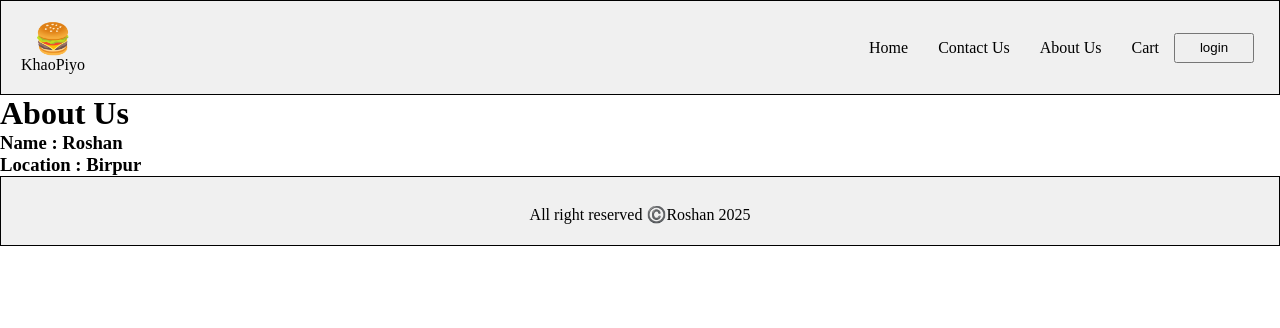
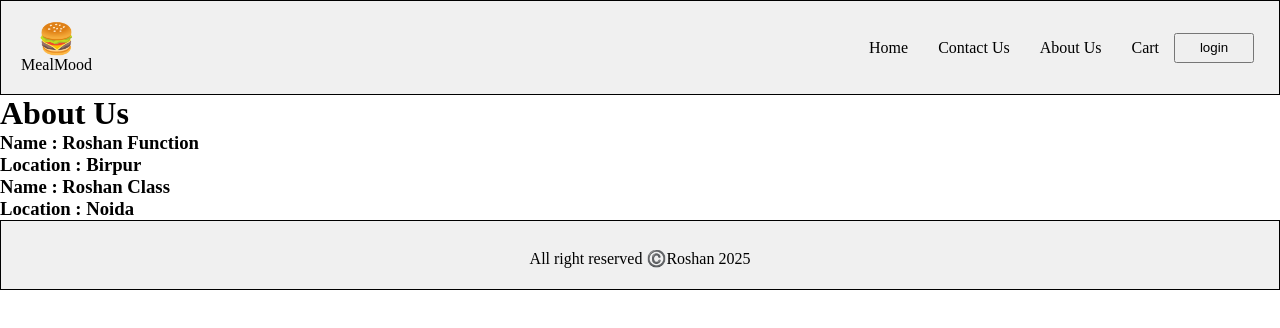
Before and after one commit to RoshnV18/MealMood, a React (Vite) app: page /about in a window 1280 px wide. Shown: the top 328 px of the page. Built offline with nearby package versions, Linux system fonts and the light colour scheme.

Commit message:
Upadate About Us Page

```diff
--- a/src/components/About.js
+++ b/src/components/About.js
@@ -1,3 +1,4 @@
+import { address } from "motion/react-client";
 import User from "./User.js";
 import UserClass from "./UserClass.js";
 
@@ -5,8 +6,8 @@ const About = () => {
   return (
     <div>
       <h1>About Us</h1>
-      <User name={"Roshan"} />
-      <UserClass />
+      <User name={"Roshan Function"} address={"Birpur"} />
+      <UserClass name={"Roshan Class"} address={"Noida"} />
     </div>
   );
 };
--- a/src/components/Header.js
+++ b/src/components/Header.js
@@ -12,7 +12,7 @@ const Header = () => {
     <div className="heading">
       <div className="logo">
         <div className="logo-img">🍔</div>
-        <div>KhaoPiyo</div>
+        <div>MealMood</div>
       </div>
       <div className="nav-items">
         <ul>
--- a/src/components/UserClass.js
+++ b/src/components/UserClass.js
@@ -1,11 +1,18 @@
-import React, { Component } from "react";
+import { Component } from "react";
+import React from "react";
 
 class UserClass extends React.Component {
+  constructor(props) {
+    super(props);
+  }
+
   render() {
-    <div>
-      <h3>Name : Roshan class</h3>
-      <h3>Location : Birpur</h3>
-    </div>;
+    return (
+      <div>
+        <h3>Name : {this.props.name}</h3>
+        <h3>Location : {this.props.address}</h3>
+      </div>
+    );
   }
 }
 
```
Also changed, not shown: 1 other file (tests, documents, lock files or other folders).
